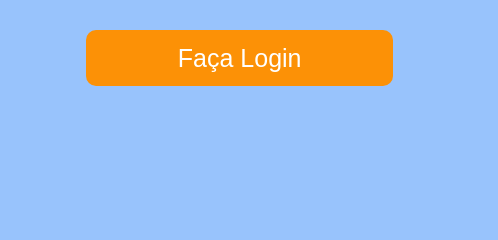
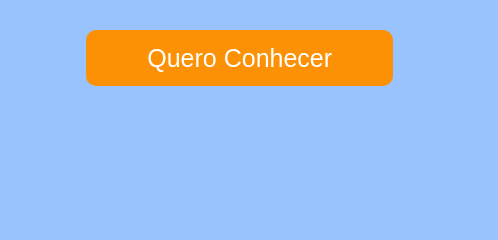
Before and after one commit to WesleyTeto/AulaPW, a plain HTML site: page index.html in a window 1280 px wide. Shown: the part 502-742 px from the top of the page, 782-1280 px from the left. Drawn offline with nearby package versions, Linux system fonts and the light colour scheme.

Commit message:
finalizado

```diff
--- a/index.html
+++ b/index.html
@@ -21,7 +21,7 @@
         <div class="right">
             <div class="login">
                 <h2 class="textoLogin">Sonhe,<br> Planeje, <br> e faça</h2>
-                <a href="main/main.html"><button class="buttonLogin">Faça Login</button></a>
+                <a href="main/main.html"><button class="buttonLogin">Quero Conhecer</button></a>
             </div>
         </div>
     </section>
```
